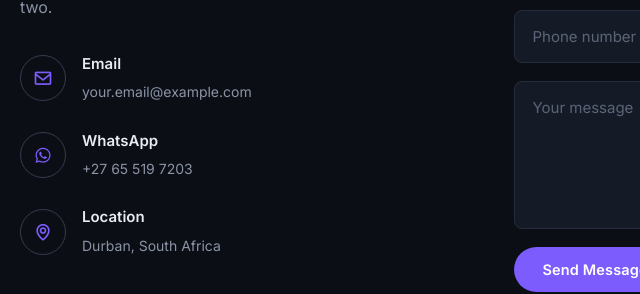
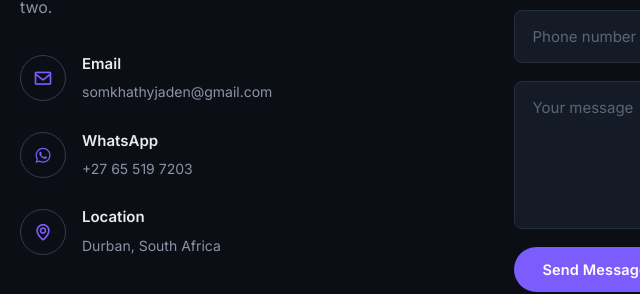
Before and after one commit to Jaden-somkhathy/portfolio, a plain HTML site: page index.html in a window 1280 px wide. Shown: the part 3782-4076 px from the top of the page, 80-720 px from the left. Drawn offline with nearby package versions, Linux system fonts and the light colour scheme.

Commit message:
fixed email

```diff
--- a/index.html
+++ b/index.html
@@ -260,7 +260,7 @@
                         <div class="icon"><i class='bx bx-envelope'></i></div>
                         <div>
                             <h4>Email</h4>
-                            <span>your.email@example.com</span>
+                            <span>somkhathyjaden@gmail.com</span>
                         </div>
                     </div>
 
```
